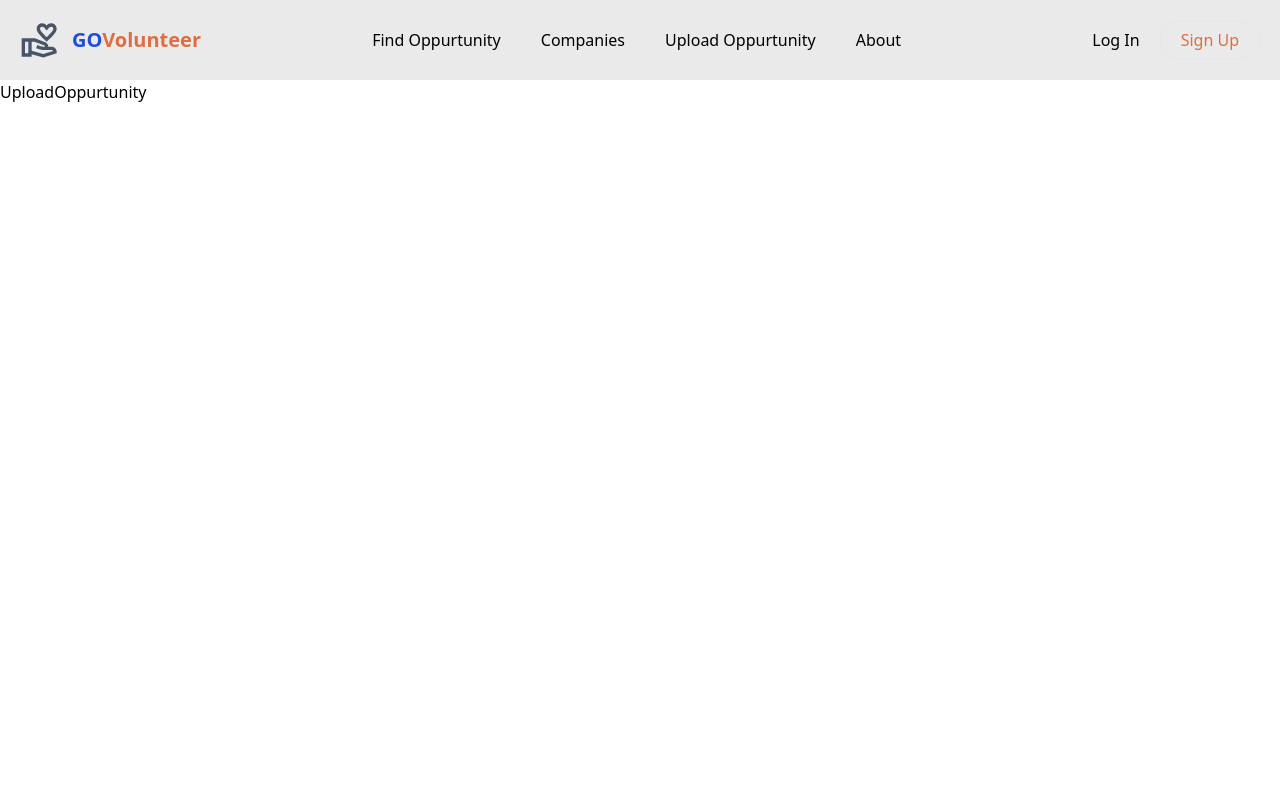
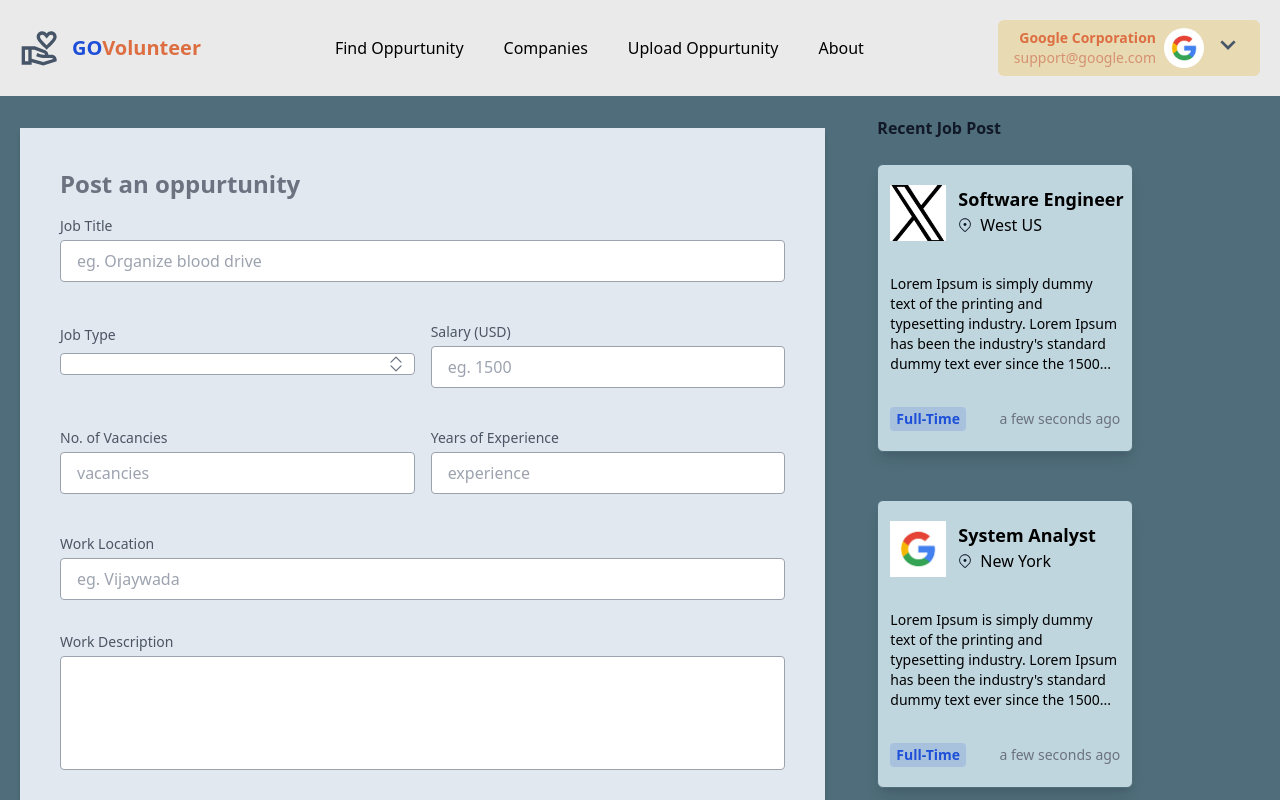
Before and after one commit to Keerthimanambakam/GOVolunteer, a React (Vite) app in the folder client/: page /upload-oppurtunity in a window 1280 px wide. Shown: the top 800 px of the page. Built offline with nearby package versions, Linux system fonts and the light colour scheme.

Commit message:
added upload oppurtunity page

```diff
--- /dev/null
+++ b/client/src/components/JobTypes.jsx
@@ -0,0 +1,62 @@
+import { Fragment, useState } from "react";
+import { Listbox, Transition } from "@headlessui/react";
+import { BsCheck2, BsChevronExpand } from "react-icons/bs";
+
+const types = ["Full-Time", "Part-Time", "Contract", "Intern"];
+
+export default function JobTypes({ jobTitle, setJobTitle }) {
+  return (
+    <div className='w-full '>
+      <Listbox value={jobTitle} onChange={setJobTitle}>
+        <div className='relative'>
+          <Listbox.Button className='relative w-full cursor-default rounded bg-white py-2.5 pl-3 pr-10 text-left focus:outline-none border border-gray-400 focus:border-alice_blue focus:ring-1 focus:ring-alice_blue  sm:text-sm'>
+            <span className='block truncate'>{jobTitle}</span>
+            <span className='pointer-events-none absolute inset-y-0 right-0 flex items-center pr-2'>
+              <BsChevronExpand
+                className='h-5 w-5 text-gray-500'
+                aria-hidden='true'
+              />
+            </span>
+          </Listbox.Button>
+          <Transition
+            as={Fragment}
+            leave='transition ease-in duration-100'
+            leaveFrom='opacity-100'
+            leaveTo='opacity-0'
+          >
+            <Listbox.Options className='absolute mt-1 max-h-60 w-full overflow-auto rounded-md bg-white py-1 text-base shadow-lg ring-1 ring-black ring-opacity-5 focus:outline-none sm:text-sm'>
+              {types.map((type, index) => (
+                <Listbox.Option
+                  key={index}
+                  className={({ active }) =>
+                    `relative cursor-default select-none py-2 pl-10 pr-4 ${
+                      active ? "bg-amber-100 text-amber-900" : "text-gray-900"
+                    }`
+                  }
+                  value={type}
+                >
+                  {({ selected }) => (
+                    <>
+                      <span
+                        className={`block truncate ${
+                          selected ? "font-medium" : "font-normal"
+                        }`}
+                      >
+                        {type}
+                      </span>
+                      {selected ? (
+                        <span className='absolute inset-y-0 left-0 flex items-center pl-3 text-amber-600'>
+                          <BsCheck2 className='h-5 w-5' aria-hidden='true' />
+                        </span>
+                      ) : null}
+                    </>
+                  )}
+                </Listbox.Option>
+              ))}
+            </Listbox.Options>
+          </Transition>
+        </div>
+      </Listbox>
+    </div>
+  );
+}
--- /dev/null
+++ b/client/src/components/Loading.jsx
@@ -0,0 +1,15 @@
+import React from 'react'
+
+const Loading = () => {
+  return (
+     <div className='dots-container'>
+      <div className='dot'></div>
+      <div className='dot'></div>
+      <div className='dot'></div>
+      <div className='dot'></div>
+      <div className='dot'></div>
+    </div>
+  )
+}
+
+export default Loading
--- a/client/src/components/index.js
+++ b/client/src/components/index.js
@@ -8,5 +8,7 @@ import Background from "./Background";
 import List from "./List";
 import JobCard from "./JobCard";
 import CompanyCard from "./CompanyCard";
+import JobTypes from "./JobTypes";
+import Loading from "./Loading";
 
-export {Footer,Navbar,CustomButton,MenuList,SignUp,Input,Background,List,JobCard,CompanyCard}
+export {Footer,Navbar,CustomButton,MenuList,SignUp,Input,Background,List,JobCard,CompanyCard,JobTypes,Loading}
--- a/client/src/pages/CompanyProfile.jsx
+++ /dev/null
@@ -1,9 +0,0 @@
-import React from 'react'
-
-const CompanyProfile = () => {
-  return (
-    <div>CompanyProfile</div>
-  )
-}
-
-export default CompanyProfile
--- a/client/src/pages/UploadOppurtunity.jsx
+++ b/client/src/pages/UploadOppurtunity.jsx
@@ -1,8 +1,172 @@
-import React from 'react'
+import { useState } from "react";
+import { useForm } from "react-hook-form";
+import { CustomButton, JobCard, Input,JobTypes } from "../components";
+import { jobs } from "../utils/data";
+
+
 
 const UploadOppurtunity = () => {
+
+   const {
+    register,handleSubmit,getValues,watch,formState:{errors}}=useForm({
+      mode:"onChange",
+      defaultValues:{},
+    });
+
+  const [errMsg,setErrMsg]=useState("");
+  const [jobTitle,setJobTitle]=useState("");
+
+  const onSubmit = async (data) => {};
+
   return (
-    <div>UploadOppurtunity</div>
+    <div className='w-full bg-paynes_gray'>
+    <div className='container mx-auto flex flex-col md:flex-row gap-8 2xl:gap-14 px-5'
+    >
+      <div className='w-full h-fit md:w-2/3 2xl:2/4 bg-slate-200 px-5 py-10 md:px-10 shadow-md mt-8'>
+
+        <div>
+
+           <p className='text-gray-500 font-semibold text-2xl'>Post an oppurtunity</p>
+
+           <form
+            className='w-full mt-2 flex flex-col gap-8'
+            onSubmit={handleSubmit(onSubmit)}
+          >
+            <Input
+              name='jobTitle'
+              label='Job Title'
+              placeholder='eg. Organize blood drive '
+              type='text'
+              required={true}
+              register={register("jobTitle", {
+                required: "Job Title is required",
+              })}
+              error={errors.jobTitle ? errors.jobTitle?.message : ""}
+            />
+
+            <div className='w-full flex gap-4'>
+
+              <div className={`w-1/2 mt-2`}>
+                <label className='text-gray-600 text-sm mb-1'>Job Type</label>
+                <JobTypes jobTitle={jobTitle} setJobTitle={setJobTitle} />
+              </div>
+
+              <div className='w-1/2'>
+                <Input
+                  name='salary'
+                  label='Salary (USD)'
+                  placeholder='eg. 1500'
+                  type='number'
+                  register={register("salary", {
+                    required: "Salary is required",
+                  })}
+                  error={errors.salary ? errors.salary?.message : ""}
+                />
+              </div>
+
+            </div>
+
+            <div className='w-full flex gap-4'>
+              <div className='w-1/2'>
+                <Input
+                  name='vacancies'
+                  label='No. of Vacancies'
+                  placeholder='vacancies'
+                  type='number'
+                  register={register("vacancies", {
+                    required: "Vacancies is required!",
+                  })}
+                  error={errors.vacancies ? errors.vacancies?.message : ""}
+                />
+              </div>
+              <div className='w-1/2'>
+                <Input
+                  name='experience'
+                  label='Years of Experience'
+                  placeholder='experience'
+                  type='number'
+                  register={register("experience", {
+                    required: "Experience is required",
+                  })}
+                  error={errors.experience ? errors.experience?.message : ""}
+                />
+              </div>
+
+            </div>
+
+            <Input
+              name='location'
+              label='Work Location'
+              placeholder='eg. Vijaywada'
+              type='text'
+              register={register("location", {
+                required: "Work Location is required",
+              })}
+              error={errors.location ? errors.location?.message : ""}
+            />
+
+            <div className='flex flex-col'>
+
+              <label className='text-gray-600 text-sm mb-1'>
+                Work Description
+              </label>
+
+              <textarea
+                className='rounded border border-gray-400 focus:outline-none focus:border-blue-500 focus:ring-1 focus:ring-blue-500 text-base px-4 py-2 resize-none'
+                rows={4}
+                cols={6}
+                {...register("desc", {
+                  required: "Job Description is required!",
+                })}
+                aria-invalid={errors.desc ? "true" : "false"}
+              >
+
+              </textarea>
+
+              {errors.desc && (
+                <span role='alert' className='text-xs text-red-500 mt-0.5'>
+                  {errors.desc?.message}
+                </span>
+              )}
+
+            </div>
+
+            {errMsg && (
+              <span role='alert' className='text-sm text-red-500 mt-0.5'>
+                {errMsg}
+              </span>
+            )}
+
+            <div className='mt-2'>
+              <CustomButton
+                type='submit'
+                containerStyles='inline-flex justify-center rounded-md border border-transparent bg-blue-600 px-8 py-2 text-sm font-medium text-white hover:bg-[#1d4fd846] hover:text-[#1d4fd8] focus:outline-none '
+                title='Sumbit'
+              />
+            </div>
+
+
+          </form>
+
+        </div>
+
+      </div>
+
+      <div className='w-full md:w-1/3 2xl:2/4 p-5 mt-20 md:mt-0'>
+
+        <p className='text-gray-900 font-semibold'>Recent Job Post</p>
+
+        <div className='w-full flex flex-wrap gap-6'>
+          {jobs.slice(0, 3).map((job, index) => {
+            return <JobCard job={job} key={index} />;
+          })}
+        </div>
+
+      </div>
+
+
+    </div>
+    </div>
   )
 }
 
--- a/client/src/redux/userSlice.js
+++ b/client/src/redux/userSlice.js
@@ -3,8 +3,8 @@ import {dispatch} from "./store";
 import {users} from "../utils/data";
 
 const initialState={
-    //user:JSON.parse(window?.localStorage.getItem("userInfo"))?? users[1],
-    user:null
+    user:JSON.parse(window?.localStorage.getItem("userInfo"))?? users[0],
+    //user:null
 }
 
 const userSlice=createSlice({
```
Also changed, not shown: 1 other file (tests, documents, lock files or other folders).
